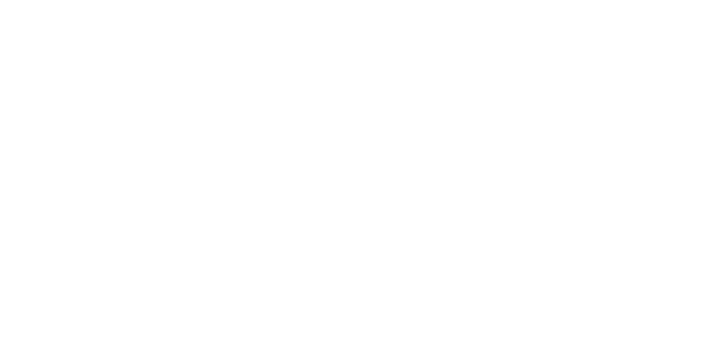
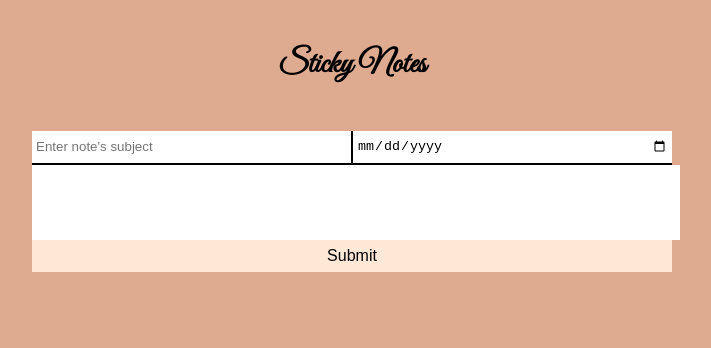
Before and after one commit to ceciliamanner/sticky-workshop, a website built with Vite: page index.html in a window 1280 px wide. Shown: the whole page, without its empty margins (296-1007 px from the left). Built offline with nearby package versions, Linux system fonts and the light colour scheme.

Commit message:
create the basic user interface

```diff
--- a/index.html
+++ b/index.html
@@ -10,7 +10,49 @@
     <title>Sticky Note App</title>
   </head>
   <body>
-    <div id="app"></div>
+    <header class="header">
+      <h1 class="header__title">Sticky Notes</h1>
+    </header>
+    <main>
+      <section class="form-container">
+        <form class="form">
+          <div class="form__input-container">
+            <label for="subject">Note Subject</label>
+            <input
+            type="text"
+            id="subject"
+            name="subject"
+            placeholder="Enter note's subject"
+            maxlength="20"
+            class="form__input form__subject--input"
+            />
+            <label for="date">Note Date</label>
+            <input
+            type="date"
+            id="date"
+            name="date"
+            placeholder="Enter note's date"
+            class="form__input form__date--input">
+          </div>
+
+          <label for="text">Note Text</label>
+          <textarea
+          name="note"
+          id="note"
+          placeholder="Enter note's text (max 100 characters)"
+          maxlength="100"
+          class="form__note--input"
+          rows="5">
+        </textarea>
+        <button type="submit" class="form__submit--button">Submit</button>
+        <p class="form__error--text">Error</p>
+
+        </form>
+      </section>
+
+      <section class="notes-container"></section>
+    </main>
+
     <script type="module" src="/src/js/app.js"></script>
   </body>
 </html>
--- a/src/css/reset.css
+++ b/src/css/reset.css
@@ -0,0 +1,14 @@
+* {
+    margin: o;
+    padding: 0;
+    box-sizing: none;
+    list-style: none;
+}
+
+input, textarea{
+    border: none;
+}
+button {
+    cursor: pointer;
+    border: none;
+}
--- a/src/css/style.css
+++ b/src/css/style.css
@@ -0,0 +1,84 @@
+@font-face {
+    font-family: Kalam-Regular;
+    src: url(../assets/fonts/Kalam-Regular.ttf);
+}
+
+@font-face {
+    font-family: Kalam-Bold;
+    src: url(../assets/fonts/Kalam-Bold.ttf);
+}
+@font-face {
+    font-family: GreatVibes-Regular;
+    src: url(../assets/fonts/GreatVibes-Regular.ttf);
+}
+body{
+    width: 100%;
+    min-height: 100vh;
+    background-color: var(--color-background);
+    display: flex;
+    flex-direction: column;
+    font-family: Kalam-Regular, sans-serif;
+}
+
+.header{
+    text-align: center;
+    padding: var(--spacing-medium);
+    font-family: GreatVibes-Regular;
+}
+
+/* ----------------- */
+main {
+    height: 100%;
+    flex-grow: 1; /*fill up empty space*/
+    display: flex;
+    flex-direction: column;
+}
+/* ----------------- */
+.form-container{
+    display: flex;
+    justify-content: center;
+    align-items: center;
+    padding: var(--spacing-small) 0;
+}
+.form label {
+    display: none;
+}
+.form{
+    display: flex;
+    flex-direction: column;
+    min-width: 50%;
+}
+.form__input-container{
+    display: flex;
+    width: 100%;
+}
+.form__input{
+    flex: 1;
+    height: 32px;
+    padding: 0 var(--spacing-x-small);
+    border-bottom: 2px solid black;
+}
+
+.form__subject--input{
+    border-right: 2px solid black;
+}
+
+.form__note--input{
+    width: 100%;
+    resize: none;
+    padding: 0 var(--spacing-x-small);
+}
+
+.form__submit--button{
+    height: 32px;
+    background-color: var(--color-submit-buttons);
+    font-size: var(--font-size-base);
+}
+.form__submit--button:hover{
+    opacity: 0.9;
+}
+.form__error--text{
+    visibility: hidden;
+    text-align: center;
+    padding: var(--spacing-x-small) 0;
+}
--- a/src/css/variables.css
+++ b/src/css/variables.css
@@ -0,0 +1,29 @@
+:root {
+    /* COLORS */
+    --color-background: #deab90;
+    --color-note-container: #774936;
+    --color-note-background: #e7f2f8;
+    --color-card-header: #ffe8d6;
+    --color-note-buttons: #e7f2f8;
+    --color-submit-buttons: #ffe8d6;
+    --color-primaryr-light: #fff;
+    --color-primaryr-dark: #000;
+
+    /* SPACING */
+    --spacing-x-small: 0.25rem;
+    --spacing-small: 0.5rem;
+    --spacing-medium: 1rem;
+    --spacing-large: 2rem;
+    --spacing-x-large: 3rem;
+
+    /* FONT SIZE */
+    --font-size-small: 0.5rem;
+    --font-size-base: 1rem;
+    --font-size-medium: 1.2rem;
+    --font-size-large: 1.5rem;
+    --font-size-x-large: 2rem;
+
+    /* BORDER RADIUS */
+    --border-radius-small: 0.25rem;
+    --border-radius-medium: 0.5rem;
+  }
```
Also changed, not shown: src/assets/fonts/GreatVibes-Regular.ttf (added), src/assets/fonts/Kalam-Bold.ttf (added), src/assets/fonts/Kalam-Regular.ttf (added).
